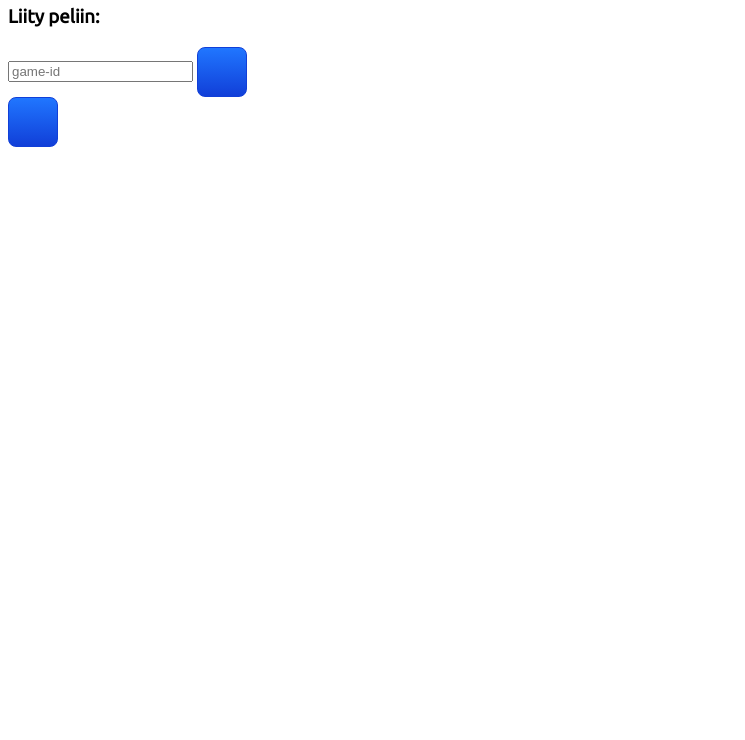
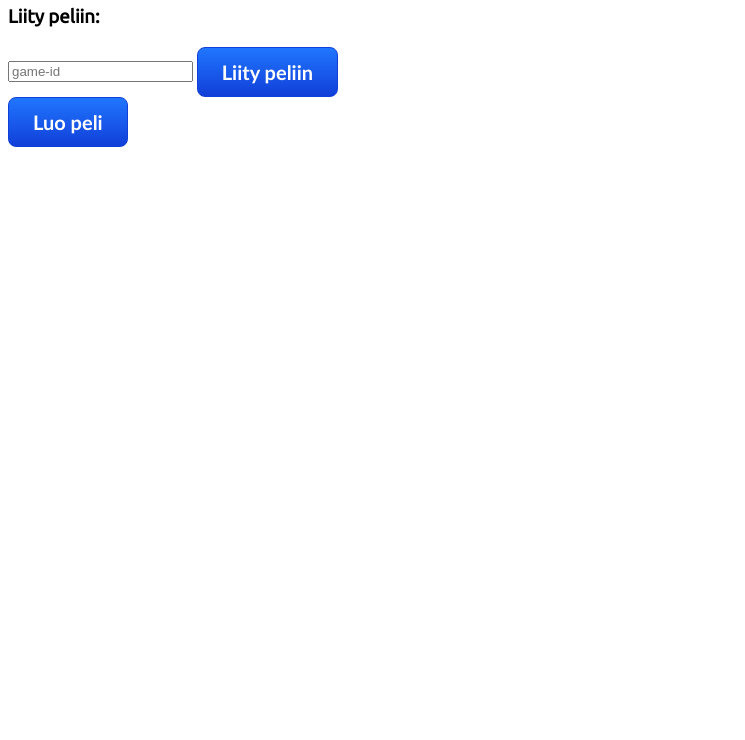
Before and after one commit to indiefinity/nappi, a plain HTML site: page public/index.html in a window 1280 px wide. Shown: the part 60-800 px from the top of the page, without its empty margins (0-745 px from the left). Drawn offline with Linux system fonts and the light colour scheme.

Commit message:
Update index.html

```diff
--- a/public/index.html
+++ b/public/index.html
@@ -14,8 +14,8 @@
     <div id="b1" style="display: block;">
         <h3>Liity peliin:</h3>
         <input type="text"id="gameid-box" placeholder="game-id"></input>
-        <input type="button" class="button" onclick="login()"/>
-        <br> <input onclick="error()" class="button" type="button"/>
+        <input type="button" class="button" onclick="login()" value="Liity peliin"/>
+        <br> <input onclick="error()" class="button" type="button" value="Luo peli"/>
     </div>
 
     <div id="b2" style="display: none">
```
